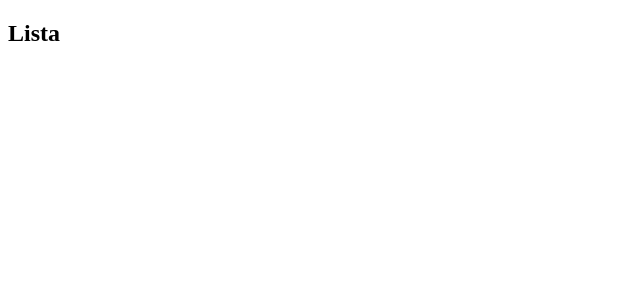
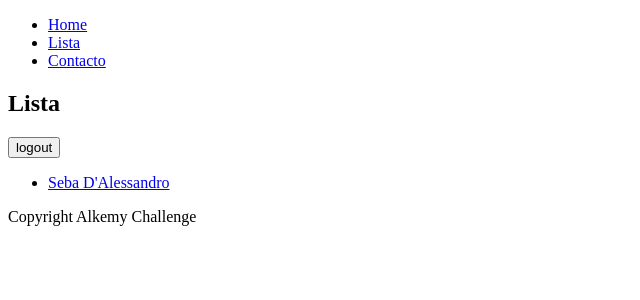
Before and after one commit to SebaDAlessandro/alkemy-challenge, a React (Create React App) app: page /lista in a window 1280 px wide. Shown: the top 300 px of the page, without its empty margins (0-640 px from the left). Built offline with nearby package versions, Linux system fonts and the light colour scheme; sample sign-in values are in the browser's storage.

Commit message:
new: components header and footer

```diff
--- a/src/App.js
+++ b/src/App.js
@@ -1,14 +1,20 @@
+import { Route, Routes } from "react-router-dom";
 import Login from "./components/Login";
 import Lista from './components/Lista'
-import { Route, Routes } from "react-router-dom";
+import Header from "./components/Header";
+import Footer from "./components/Footer";
+
+
 
 function App() {
   return (
     <>
+    <Header />
     <Routes>
       <Route path='/' element={<Login />} />
       <Route path='/lista' element={<Lista />} />
     </Routes>
+    <Footer />
     </>
   );
 }
--- /dev/null
+++ b/src/components/Footer.js
@@ -0,0 +1,18 @@
+import React from 'react'
+
+const Footer = () => {
+  return (
+    <footer>
+        <nav>
+            <ul>
+                <li>
+                    <a href='https://www.linkedin.com/in/sebadalessandro/' rel='noopener noreferer' target='_blank'>Seba D'Alessandro</a>
+                </li>
+            </ul>
+        </nav>
+        <p>Copyright Alkemy Challenge</p>
+    </footer>
+  )
+}
+
+export default Footer
--- /dev/null
+++ b/src/components/Header.js
@@ -0,0 +1,19 @@
+import React from 'react'
+import { Link } from 'react-router-dom'
+
+
+const Header = () => {
+  return (
+    <header>
+        <nav>
+            <ul>
+                <li><Link to='/'>Home</Link></li>
+                <li><Link to='/lista'>Lista</Link></li>
+                <li><Link to='/contacto'>Contacto</Link></li>
+            </ul>
+        </nav>
+    </header>
+  )
+}
+
+export default Header
--- a/src/components/Lista.js
+++ b/src/components/Lista.js
@@ -1,8 +1,38 @@
-import React from 'react'
+import React, { useEffect } from 'react'
+import { useNavigate } from 'react-router-dom'
+import Swal from 'sweetalert2'
+import withReactContent from 'sweetalert2-react-content'
+
+const MySwal = withReactContent(Swal)
 
 const Lista = () => {
+
+
+    const navigate = useNavigate()
+
+    const logout = ()=>{
+        localStorage.clear()
+        navigate('/')
+        MySwal.fire({
+            title: 'Success',
+            icon: 'success',
+            text: 'Usted ha salido del sitio!',
+            confirmButtonText: "Ok",
+        })
+    }
+
+    useEffect(() => {
+        const token = localStorage.getItem('token')
+        if(token === null){
+            navigate('/')
+        }
+    }, []);
+
   return (
-    <h2>Lista</h2>
+    <>
+        <h2>Lista</h2>
+        <button onClick={logout}>logout</button>
+    </>
   )
 }
 
--- a/src/components/Login.js
+++ b/src/components/Login.js
@@ -2,12 +2,14 @@ import React from 'react'
 import axios from 'axios'
 import Swal from 'sweetalert2'
 import withReactContent from 'sweetalert2-react-content'
+import { useNavigate } from 'react-router-dom'
 
 
 const MySwal = withReactContent(Swal)
 
 const Login = () => {
 
+    const navigate = useNavigate()
 
     const submitHandler = (e)=>{
         e.preventDefault()
@@ -62,7 +64,7 @@ const Login = () => {
                     Importante: con localStorage.getItem('key') obtengo el value de esa llavae
                     para vaciarlo: localStorage.clear() -> sino queda guardado for ever!
                     */
-
+                navigate('/lista')
             })
     }
 
@@ -71,7 +73,7 @@ const Login = () => {
         <h2>Formulario de login</h2>
         <form onSubmit={submitHandler}>
             <label>
-                <span>Correo electrónico:</span> <br />
+                <span>Correo electrónico: challenge@alkemy.org</span> <br />
                 <input
                 type='text'
                 name='email'
```
